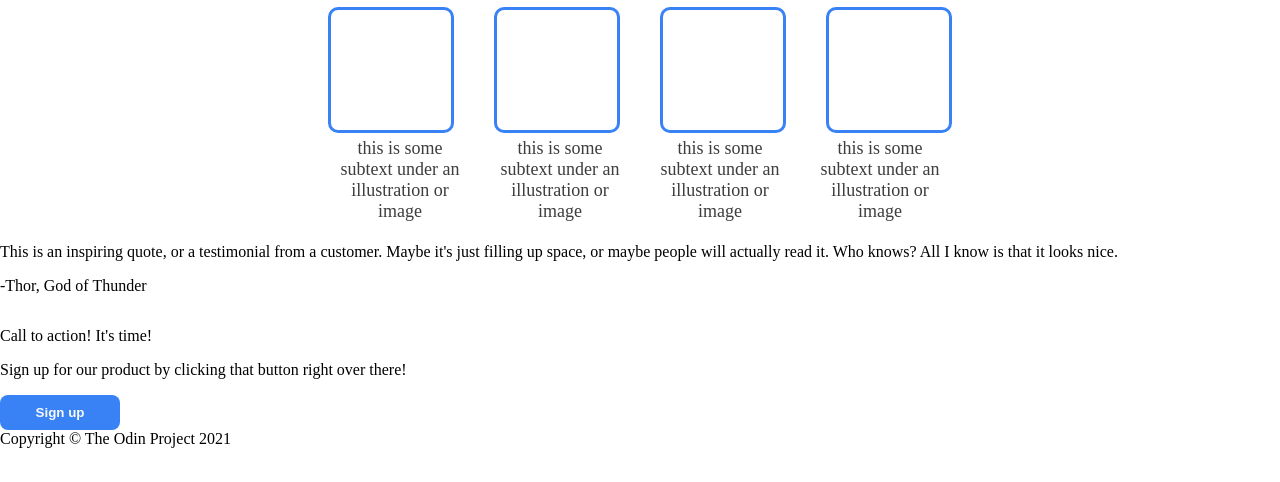
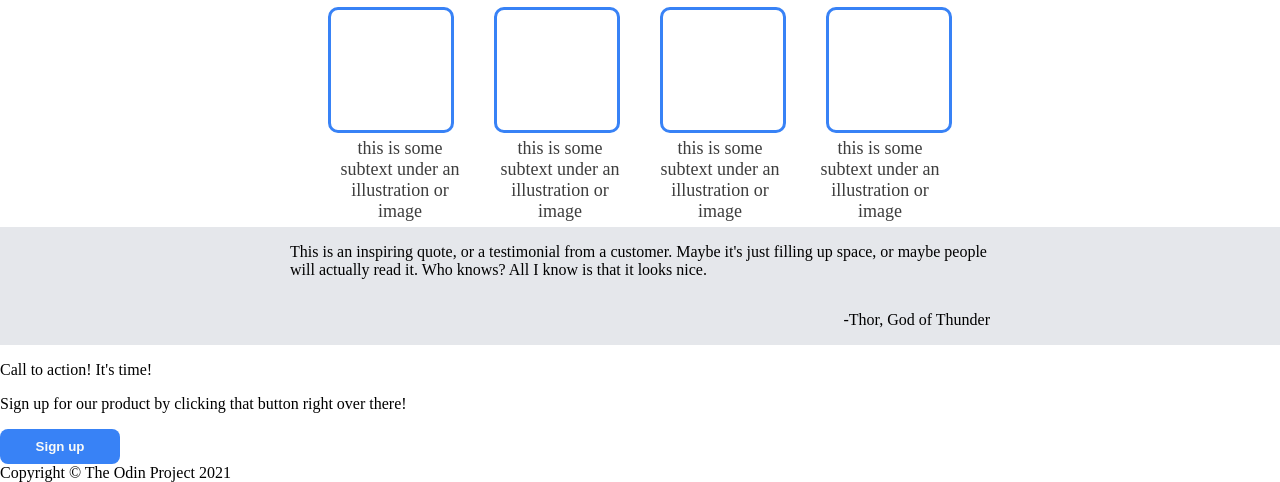
Before and after one commit to YourSM/odin-landing-page, a plain HTML site: page index.html in a window 1280 px wide. Shown: the part 519-1001 px from the top of the page. Before the commit the page ends 967 px from the top, so only its background shows below. Drawn offline with Linux system fonts and the light colour scheme.

Commit message:
Update quotation section
* Add .quotation container for section to be flexed in relation to the other sections.
* Add quote and quote-subtext classes so that the citation for the quote can be separated from the quote itself.
* Change background color of the .quotation container to act as background for quote.
* Center the quotation with flex on the .quotation container.
* Place the quotation at the end of the container with justify-content: flex-end so the citation appears further from the quote.
* Give the quote and quote-subtext classes equal width so the citation for the quote will always be vertically aligned with the quotation.

```diff
--- a/index.html
+++ b/index.html
@@ -41,9 +41,10 @@
       <p class="subtext">this is some subtext under an illustration or image</p>
     </div>
   </div>
-  <div>
-    <p>This is an inspiring quote, or a testimonial from a customer. Maybe it's just filling up space, or maybe people will actually read it. Who knows? All I know is that it looks nice.</p>
-    <p>-Thor, God of Thunder</p>
+  <div class="quotation">
+      <p class="quote">This is an inspiring quote, or a testimonial from a customer. Maybe it's just filling up space, or maybe people will actually read it. Who knows? All I know is that it looks nice.</p>
+      <p class="quote-subtext">-Thor, God of Thunder</p>
+    </div>
   </div>
   <div>
     <p>Call to action! It's time!</p>
--- a/style.css
+++ b/style.css
@@ -105,6 +105,29 @@ h1 {
   color: #1f2937;
   padding: 20px
 }
+
+.quotation {
+  display: flex;
+  flex-direction: column;
+  background-color: #E5E7EB;
+  flex: 1;
+  justify-content: center;
+  align-items: center;
+}
+
+.quote-container {
+  display: flex;
+}
+
+.quote-subtext {
+  display: flex;
+  justify-content: flex-end;
+}
+
+.quote,
+.quote-subtext {
+  width: 700px
+}
 /* For second section: Similar to first, have an overall container,
 with flex and column. Then either a loose header or a container
 if needed for the header. Then a container holding the four boxes
```
